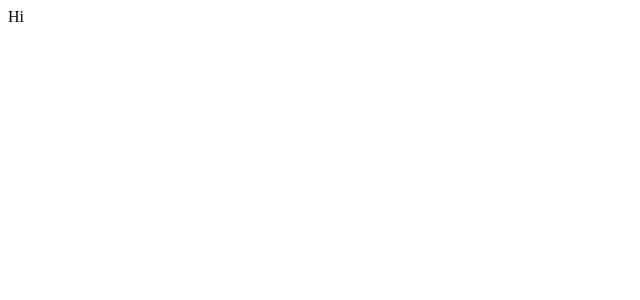
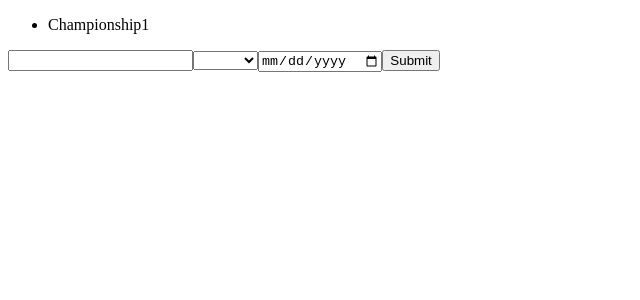
Before and after one commit to dompagoj/karting-best-ever-leaderboard, a React (Create React App) app in the folder frontend/: page / in a window 1280 px wide. Shown: the top 300 px of the page, without its empty margins (0-640 px from the left). Built offline with nearby package versions, Linux system fonts and the light colour scheme.

Commit message:
Adds components Championship and Race component

```diff
--- a/frontend/src/App.tsx
+++ b/frontend/src/App.tsx
@@ -1,3 +1,20 @@
+import { useQuery } from 'react-query'
+import { getChampionships } from './http'
+import { RaceForm } from './Race'
+
+
 export const App =() =>{
-    return <div>Hi</div>
+    const {data, isLoading} = useQuery('championships', getChampionships)
+
+    if (isLoading) return <h3>Loading...</h3>
+    console.log(data)
+
+    return (
+        <div>
+            <ul>
+                {data?.map((championship,index) => <li key={index}>{championship.name}</li>)}
+            </ul>
+            <RaceForm/>
+        </div>
+    )
 }
--- /dev/null
+++ b/frontend/src/Data.ts
@@ -0,0 +1 @@
+export const Championships = [{ name: "Championship1" }];
--- /dev/null
+++ b/frontend/src/Race.tsx
@@ -0,0 +1,27 @@
+import { useState } from "react";
+import { useForm } from "react-hook-form";
+
+
+export function RaceForm(){
+    const {register, handleSubmit}=useForm()
+    const onSubmit = (data, e) => console.log(data, e);
+    const onError = (errors, e) => console.log(errors, e);
+
+
+    return(
+        <form onSubmit={handleSubmit(onSubmit, onError)}>
+
+            <input {...register('drivers', {required: true})}></input>
+            <select>
+                <option value=""></option>
+                <option>Driver1</option>
+            </select>
+
+            <input type='date' {...register('date', {required: true})}></input>
+
+            <button type="submit">Submit</button>
+        </form>
+
+    )
+
+}
--- /dev/null
+++ b/frontend/src/http.ts
@@ -0,0 +1,5 @@
+import { Championships } from "./Data";
+
+export async function getChampionships() {
+  return Championships;
+}
--- a/frontend/src/index.tsx
+++ b/frontend/src/index.tsx
@@ -1,10 +1,14 @@
 import React from 'react';
 import ReactDOM from 'react-dom';
 import { App } from './App';
+import { QueryClientProvider, QueryClient } from 'react-query'
+
 
 ReactDOM.render(
   <React.StrictMode>
-    <App />
+    <QueryClientProvider client={new QueryClient()}>
+      <App />
+    </QueryClientProvider>
   </React.StrictMode>,
   document.getElementById('root')
 );
```
Also changed, not shown: frontend/package.json (+9 -10 lines), 1 other file (tests, documents, lock files or other folders).
